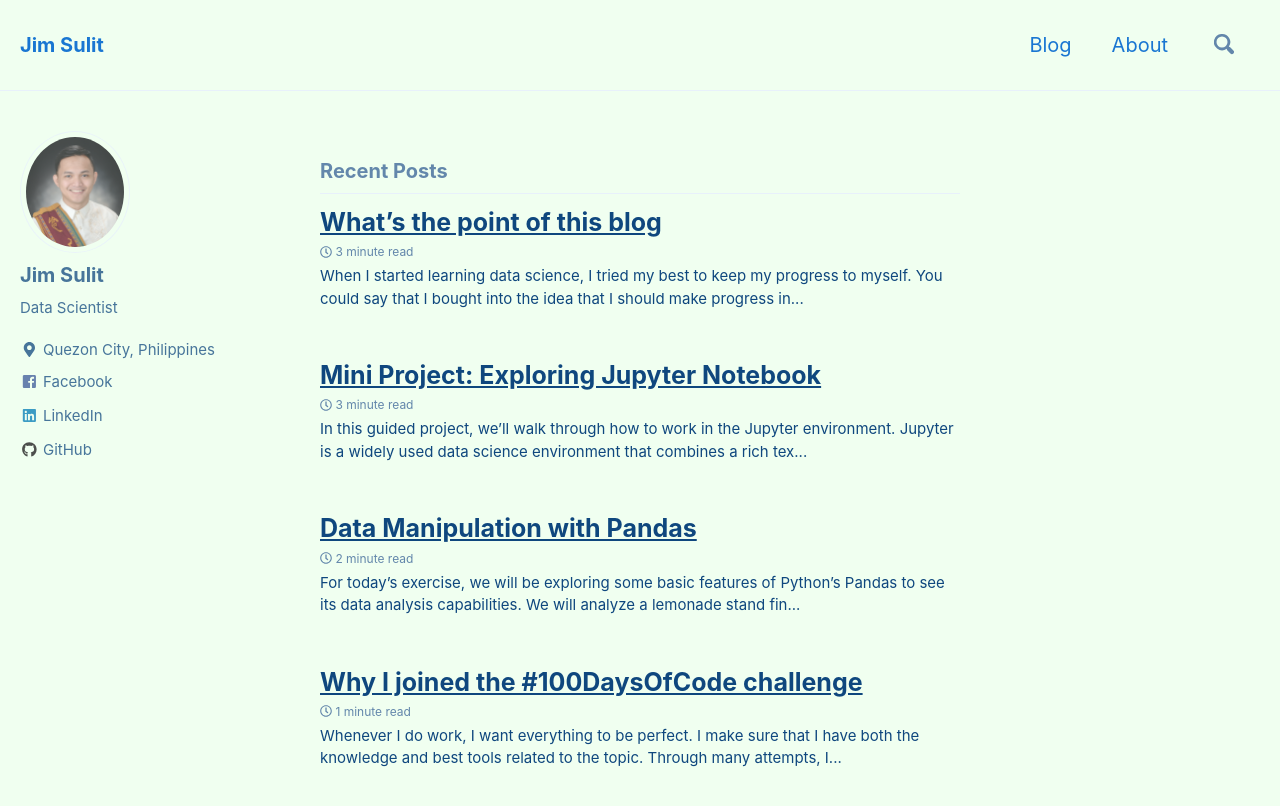
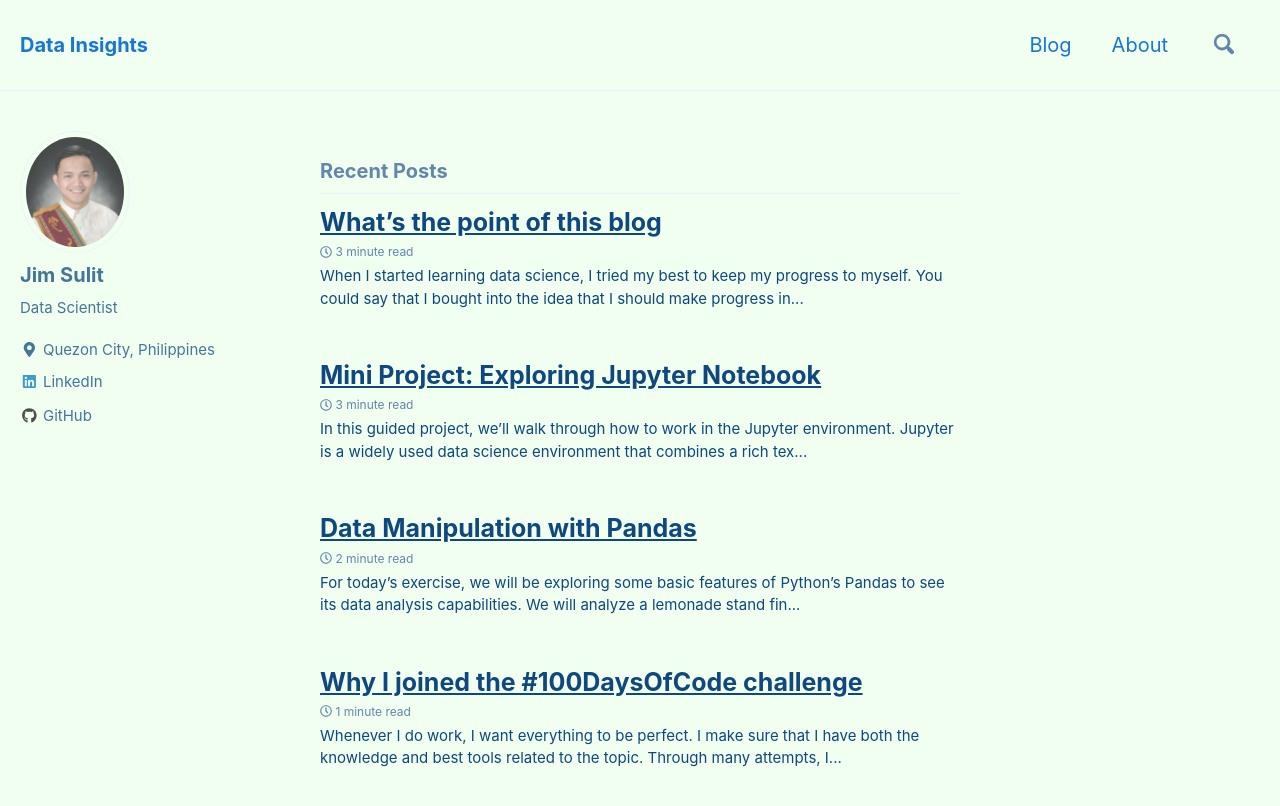
Before and after one commit to jimmsulit/jimmsulit.github.io, a Jekyll site: the page built from index.html, in a window 1280 px wide and 900 px high. Shown: the top 806 px of the window. Built offline with Jekyll 4.4.1, drawn with Linux system fonts in a browser that asks for light colours; nearby versions of some CDN libraries; the list of posts is cut into pages by our own code; part of the change alters nothing that is shown.

Commit message:
updated title

```diff
--- a/_config.yml
+++ b/_config.yml
@@ -16,7 +16,7 @@ minimal_mistakes_skin    : "aqua" # "air", "aqua", "contrast", "dark", "dirt", "
 
 # Site Settings
 locale                   : "en-US"
-title                    : "Jim Sulit"
+title                    : "Data Insights"
 title_separator          : "-"
 name                     : "Jim Sulit"
 description              : "A journey to the center of the data pipeline and beyond"
@@ -29,7 +29,7 @@ words_per_minute         : 200
 comments:
   provider               : "disqus" # false (default), "disqus", "discourse", "facebook", "google-plus", "staticman", "staticman_v2" "custom"
   disqus:
-    shortname            : https-jmsulyt-github-io # https://help.disqus.com/customer/portal/articles/466208-what-s-a-shortname-
+    shortname            : https-jimmsulit-github-io # https://help.disqus.com/customer/portal/articles/466208-what-s-a-shortname-
   discourse:
     server               : # https://meta.discourse.org/t/embedding-discourse-comments-via-javascript/31963 , e.g.: meta.discourse.org
   facebook:
@@ -108,7 +108,7 @@ author:
   codepen          :
   dribbble         :
   flickr           :
-  facebook         : "jimmsulit"
+  facebook         :
   foursquare       :
   github           : "jimmsulit"
   gitlab           :
@@ -122,11 +122,11 @@ author:
   stackoverflow    : # "123456/username" (the last part of your profile url, e.g. https://stackoverflow.com/users/123456/username)
   steam            : # "steamId" (the last part of your profile url, e.g. https://steamcommunity.com/id/steamId/)
   tumblr           :
-  twitter          : # "jmsulyt"
+  twitter          :
   vine             :
   weibo            :
   xing             :
-  youtube          : # "https://youtube.com/c/MichaelRoseDesign"
+  youtube          : # "https://youtube.com/c/insertyoutubehere"
 
 
 # Reading Files
```
